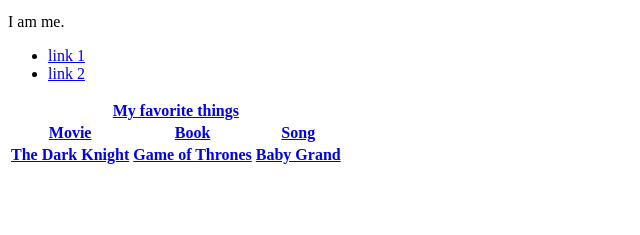
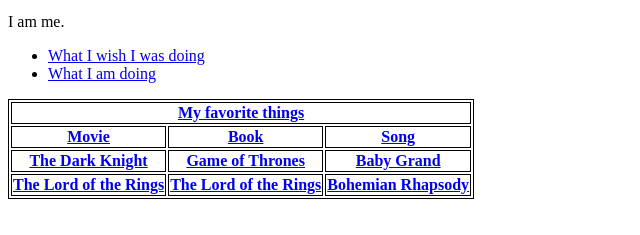
Before and after one commit to Jonnybobba/Jonnybobba.github.io, a plain HTML site: page index.html in a window 1280 px wide. Shown: the part 421-656 px from the top of the page, without its empty margins (0-640 px from the left). Drawn offline with Linux system fonts and the light colour scheme.

Commit message:
update 1

```diff
--- a/index.html
+++ b/index.html
@@ -10,11 +10,14 @@
         <p>This is one fact about me.</p>
         <p>I am me.</p>
         <ul>
-            <li><a href="https://www.google.com/search?q=masters+2020&rlz=1C1CHBF_enUS878US878&oq=masters+2020&aqs=chrome..69i57j0i131i433l5j0j0i131i433.3961j0j7&sourceid=chrome&ie=UTF-8">link 1</a></li>
-            <li><a href="https://www.w3schools.com/html/html_links.asp">link 2</li>
+            <li><a href="https://www.google.com/search?q=masters+2020&rlz=1C1CHBF_enUS878US878&oq=masters+2020&aqs=chrome..69i57j0i131i433l5j0j0i131i433.3961j0j7&sourceid=chrome&ie=UTF-8">What I wish I was doing</a></li>
+            <li><a href="https://www.w3schools.com/html/html_links.asp">What I am doing</li>
         </ul>
+        <style>
+            table, th, td {border: 1px solid black}
+        </style>
+        <table>
 
-        <table>
             <tr>
                 <th colspan="3">My favorite things</th>
             </tr>
@@ -28,6 +31,12 @@
                 <th>Game of Thrones</th>
                 <th>Baby Grand</th>
             </tr>
+            <tr>
+                <th>The Lord of the Rings</th>
+                <th>The Lord of the Rings</th>
+                <th>Bohemian Rhapsody</th>
+            </tr>
         </table>
+        <p><a href="https://jonnybobba.github.io/"></a></p>
     </body>
 </html>
```
